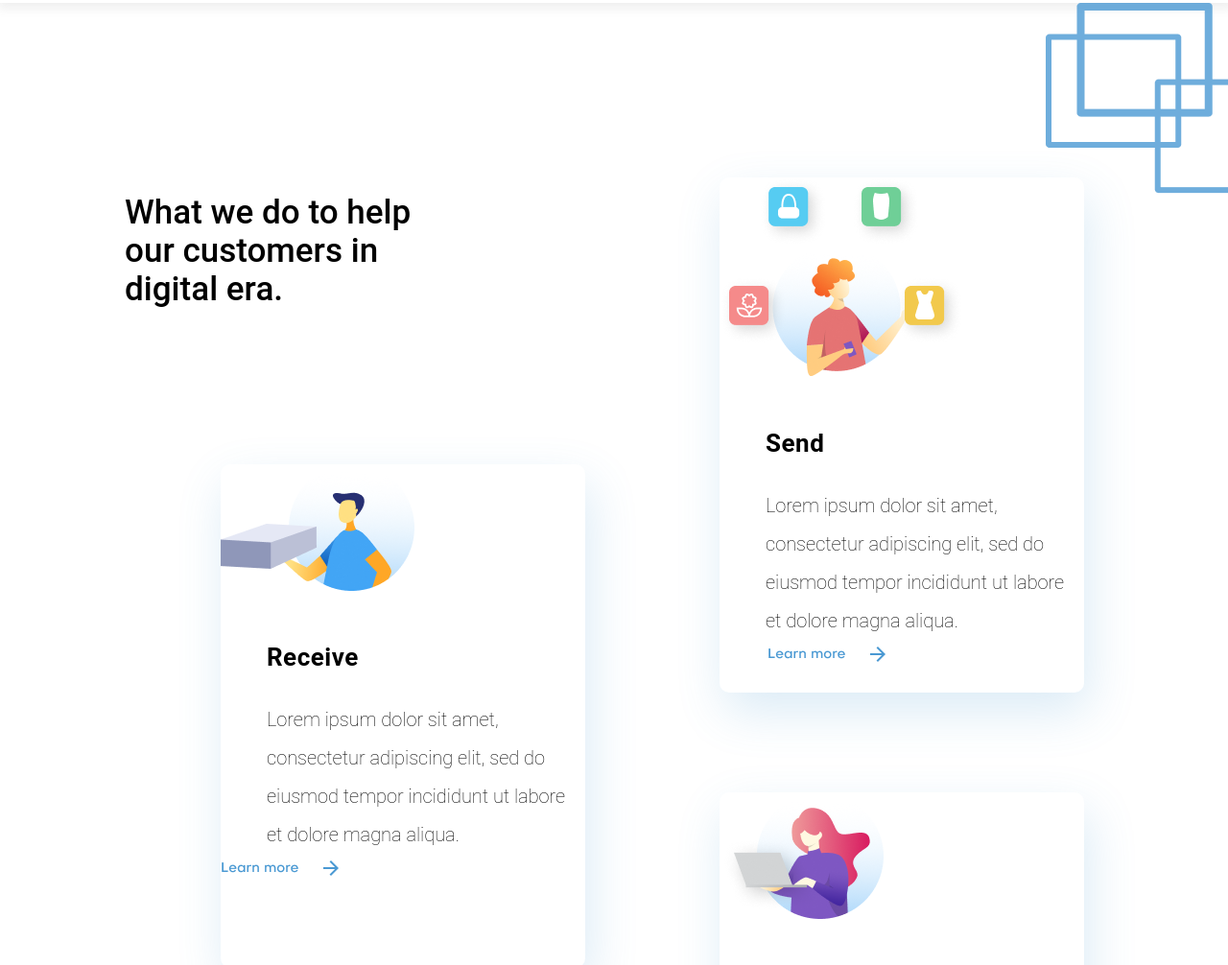
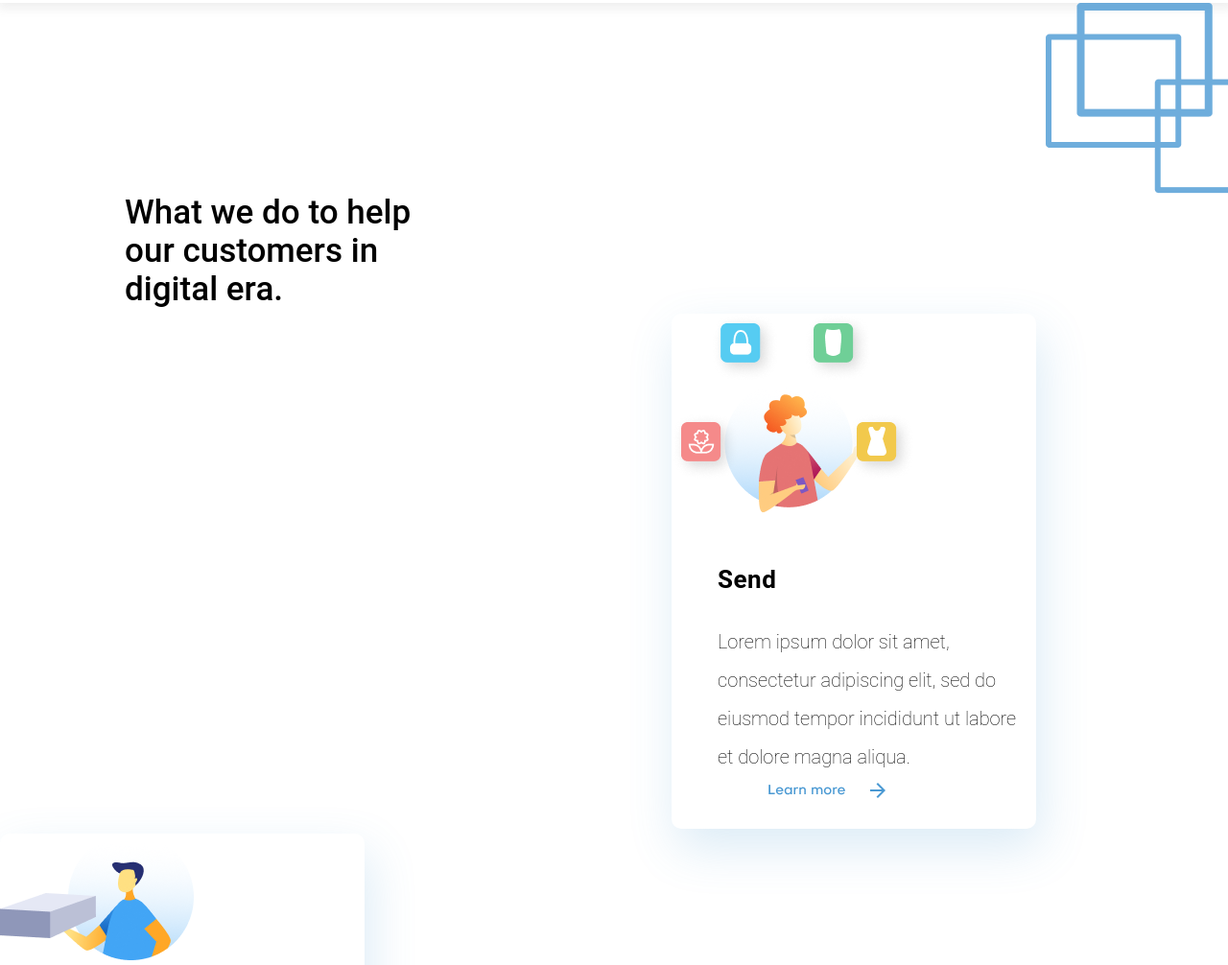
Before and after one commit to IlyaGibner/E-commerce, a plain HTML site: page index.html in a window 1280 px wide. Shown: the part 765-1771 px from the top of the page at 96% size. Drawn offline with Linux system fonts and the light colour scheme.

Commit message:
Add files via upload

```diff
--- a/css_q/main.css
+++ b/css_q/main.css
@@ -15,7 +15,10 @@
 
 }
 
-
+.main_wrapper {
+  margin: 0 auto;
+  max-width: 1440px;
+}
 
 a {
   color: black;
@@ -198,36 +201,41 @@ filter: drop-shadow(2px 2px 2px #000);
   line-height: 40px;
   font-weight: 500;
   font-size: 35px;
-  display: flex;
+  display: block;
 }
 
 .head_section {
 
 }
+.section_section {
+  margin: 0 auto;
+  width: 1280px;
+}
 
 .Group_1 {
-  position: absolute;
+  display: block;
 width: 380px;
 height: 537px;
-left: 750px;
-top: 950px;
+margin-left: 700px;
+margin-top: 5px;
 box-shadow: 5px 20px 50px rgba(74, 153, 211, 0.2);
 border-radius: 10px;
+
 }
 .Group_1_3 {
 
 }
 .Group_2 {
-  position: absolute;
+  display: block;
 width: 380px;
 height: 525px;
 left: 230px;
-top: 1249px;
+margin-top: 5px;
 box-shadow: 5px 20px 50px rgba(74, 153, 211, 0.2);
 border-radius: 10px;
 }
 .Group_3 {
-  position: absolute;
+  display: block;
 width: 380px;
 height: 525px;
 left: 750px;
```
Also changed, not shown: index.html (+6 -3 lines).
